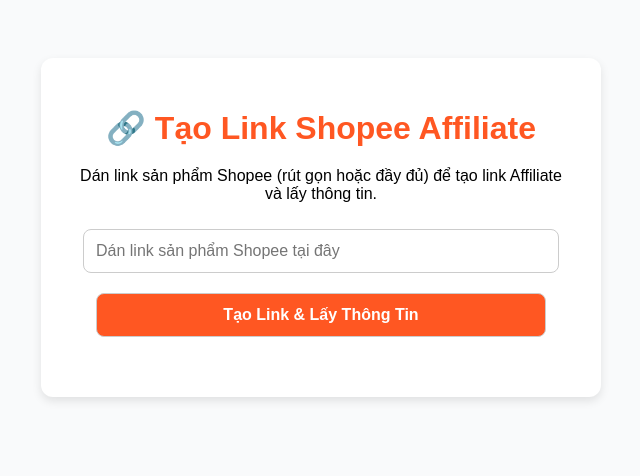
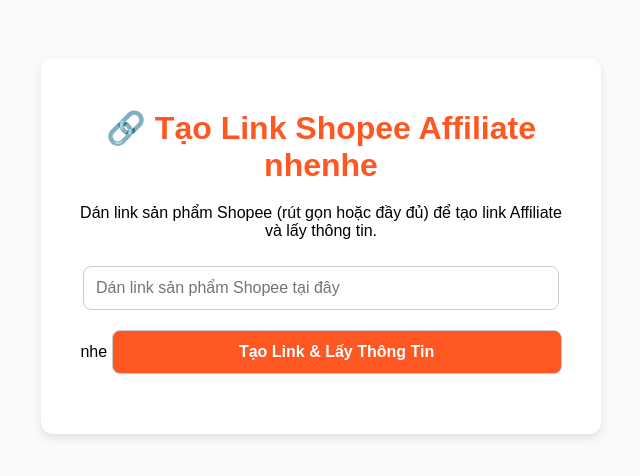
Before and after one commit to huutung1961/hoantienmuasam, a website: page frontend/index.html in a window 1280 px wide. Shown: the whole page, without its empty margins (319-959 px from the left). Drawn offline with Linux system fonts and the light colour scheme.

Commit message:
Update index.html

```diff
--- a/frontend/index.html
+++ b/frontend/index.html
@@ -20,10 +20,10 @@
 </head>
 <body>
   <div class="container">
-    <h1>🔗 Tạo Link Shopee Affiliate</h1>
+    <h1>🔗 Tạo Link Shopee Affiliate nhenhe</h1>
     <p>Dán link sản phẩm Shopee (rút gọn hoặc đầy đủ) để tạo link Affiliate và lấy thông tin.</p>
     <input type="text" id="productLink" placeholder="Dán link sản phẩm Shopee tại đây" onpaste="generateLink()">
-    <br>
+    <br>nhe
     <button onclick="generateLink()">Tạo Link & Lấy Thông Tin</button>
     <div id="result"></div>
     <div id="details"></div>
```
